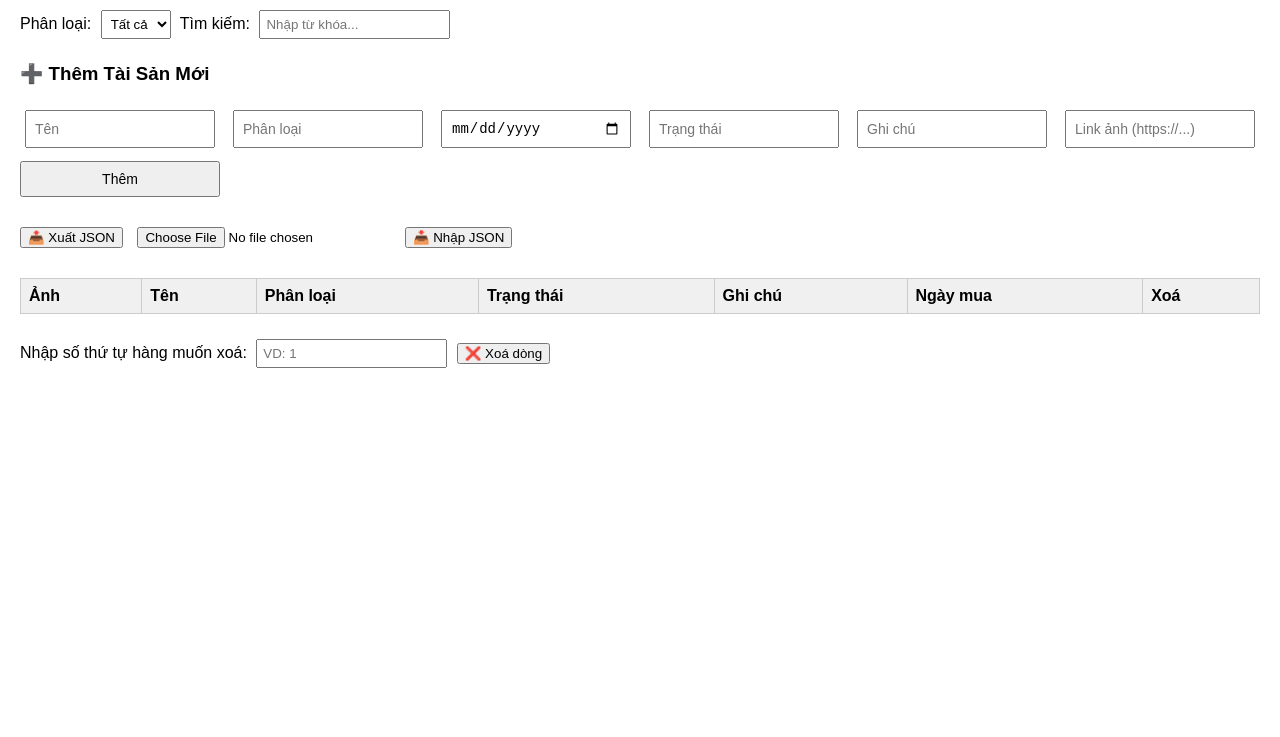
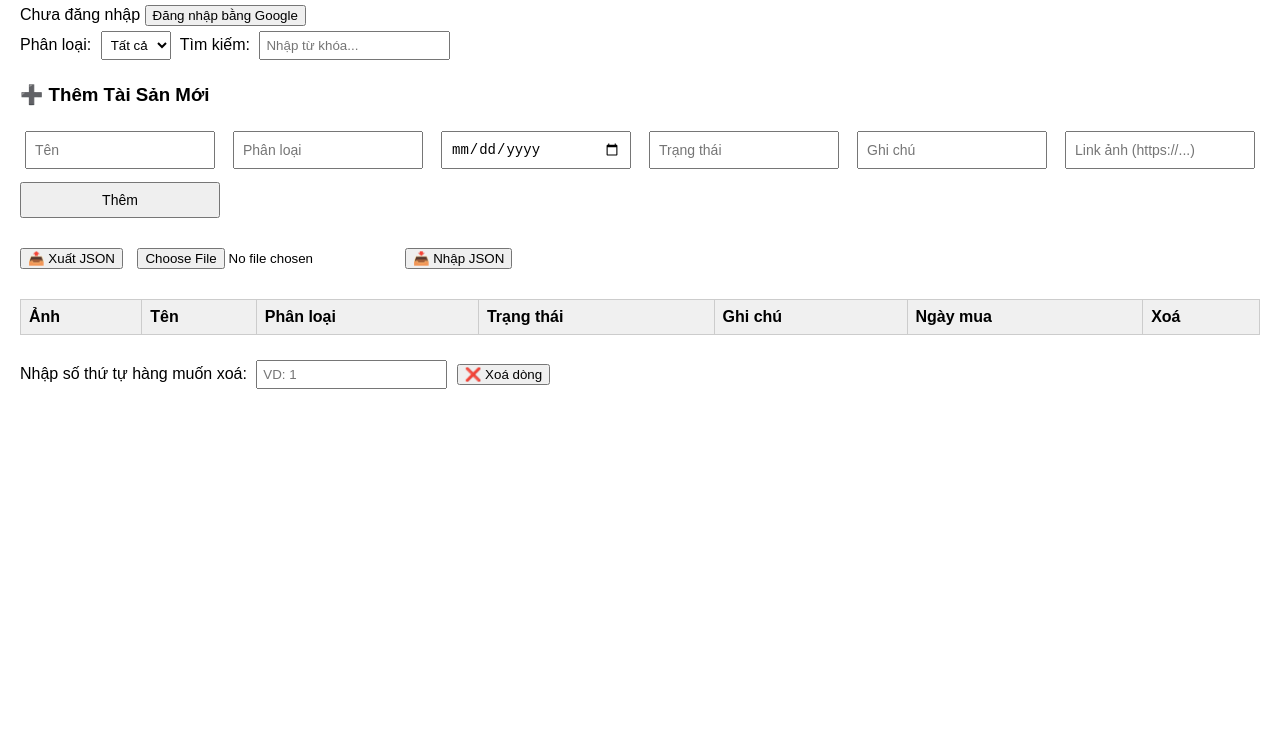
Before and after one commit to Aurora-20-10/Inventory, a website: page index.html in a window 1280 px wide. Shown: the part 63-800 px from the top of the page. Drawn offline with Linux system fonts and the light colour scheme.

Commit message:
Update index.html

```diff
--- a/index.html
+++ b/index.html
@@ -23,6 +23,11 @@
 </head>
 <body>
   <h2>🗃️ Quản Lý Tài Sản Cá Nhân</h2>
+<div id="authBar">
+    <span id="userLabel">Chưa đăng nhập</span>
+    <button id="signInBtn">Đăng nhập bằng Google</button>
+    <button id="signOutBtn" style="display:none">Đăng xuất</button>
+  </div>
 
   <div class="filter-bar">
     <label for="categoryFilter">Phân loại:</label>
@@ -73,5 +78,6 @@
   </div>
 
   <script src="js/main.js"></script>
+ <script type="module" src="js/firebase.js"></script>
 </body>
 </html>
```
